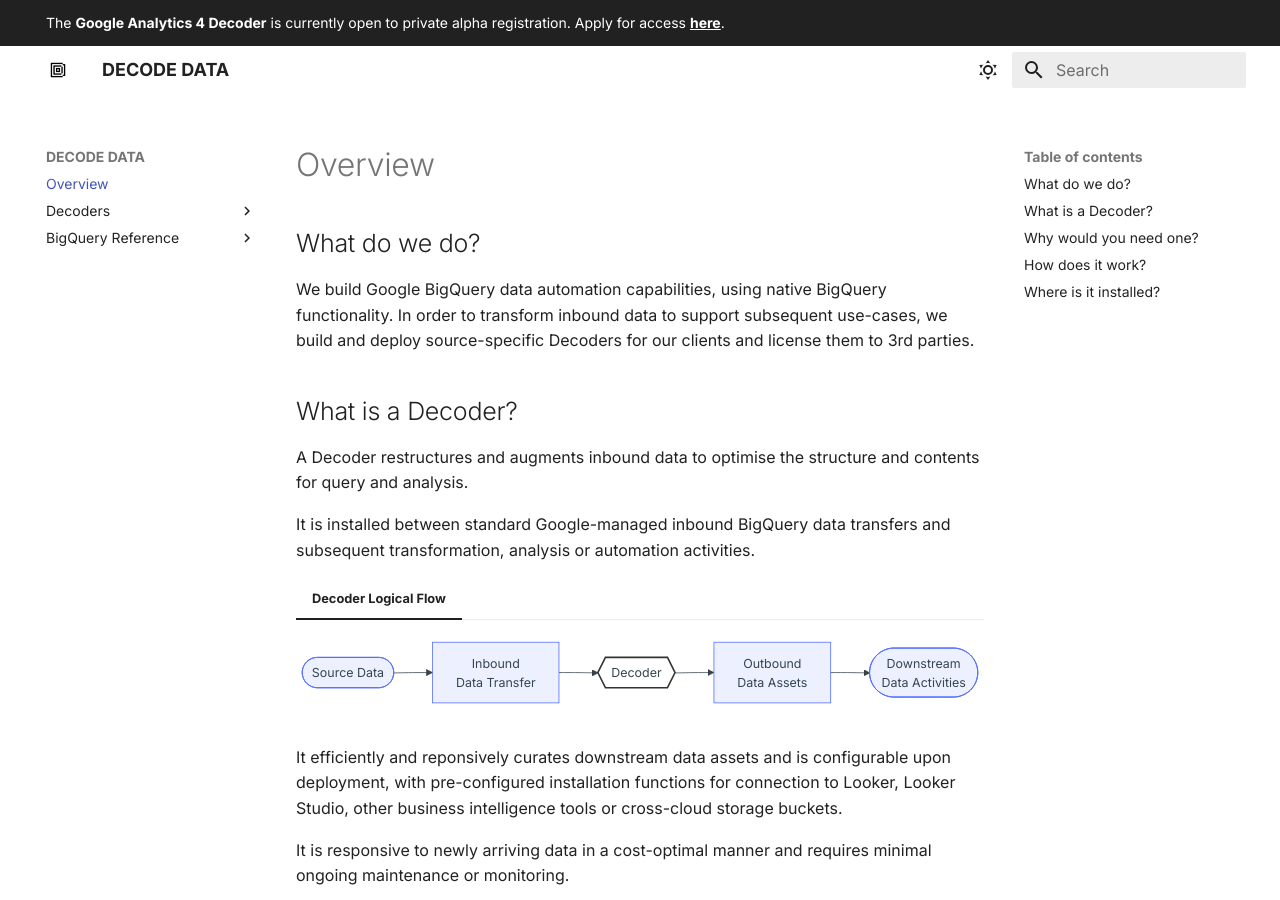
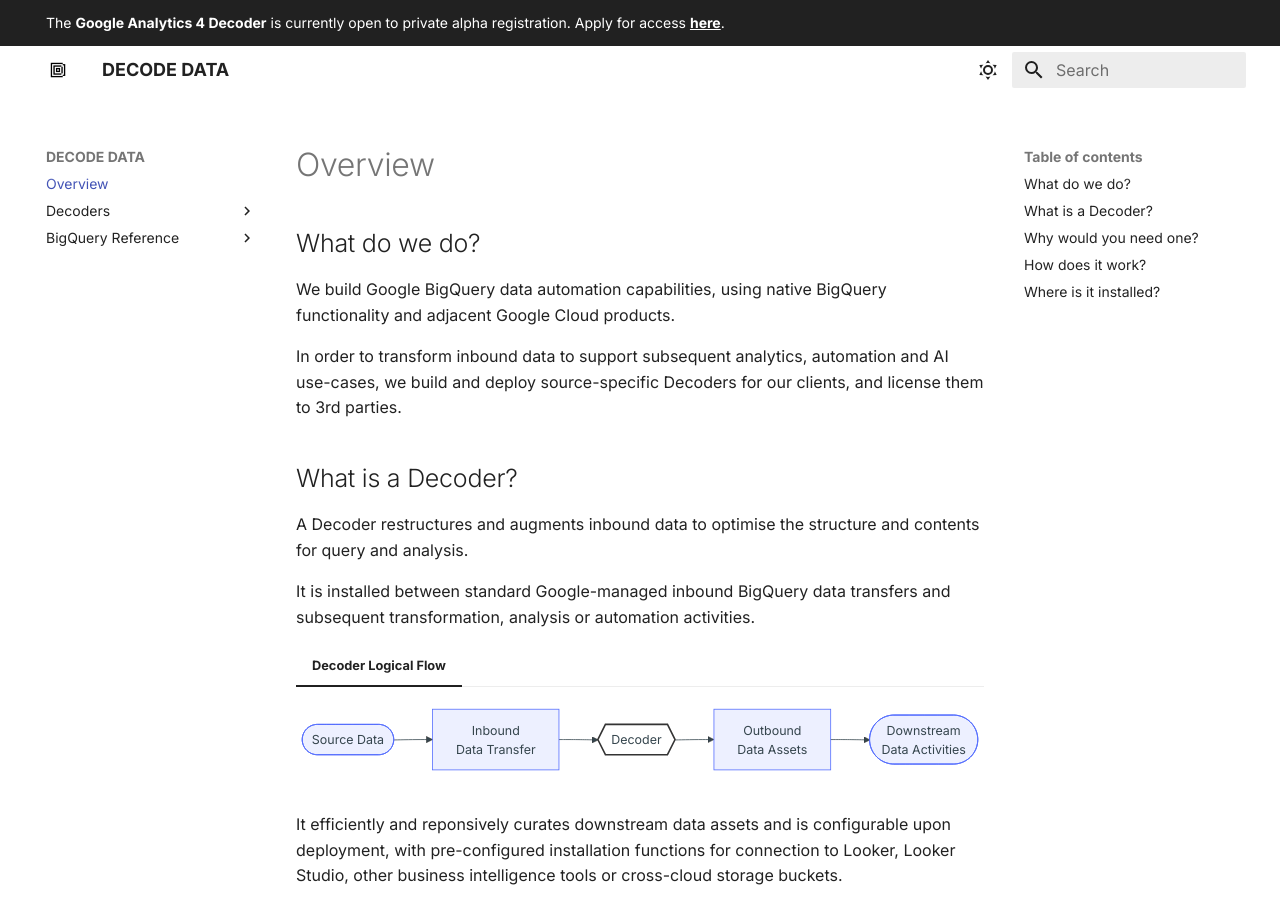
Before and after one commit to decode-data/decode-data.github.io, an MkDocs documentation site: the page built from docs/index.md, in a window 1280 px wide and 900 px high. Built offline with MkDocs 1.6.1 and Material for MkDocs 9.7.7, drawn with Linux system fonts in a browser that asks for light colours.

Commit message:
copy edits

```diff
--- a/docs/index.md
+++ b/docs/index.md
@@ -1,6 +1,8 @@
 # Overview
 ## What do we do?
-We build Google BigQuery data automation capabilities, using native BigQuery functionality. In order to transform inbound data to support subsequent use-cases, we build and deploy source-specific Decoders for our clients and license them to 3rd parties.
+We build Google BigQuery data automation capabilities, using native BigQuery functionality and adjacent Google Cloud products.
+
+In order to transform inbound data to support subsequent analytics, automation and AI use-cases, we build and deploy source-specific Decoders for our clients, and license them to 3rd parties.
 
 ## What is a Decoder?
 A Decoder restructures and augments inbound data to optimise the structure and contents for query and analysis.
```
